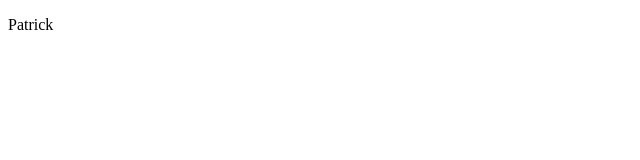
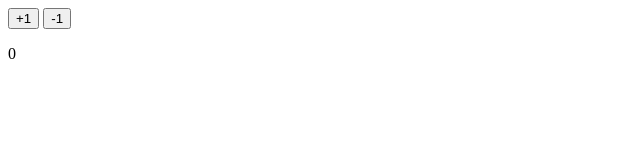
Before and after one commit to patrickthesailorman/Udemy, a website: page Mean/angular-practice/angex.html in a window 1280 px wide. Shown: the whole page, without its empty margins (0-640 px from the left). Drawn offline with nearby package versions, Linux system fonts and the light colour scheme.

Commit message:
ng-click

```diff
--- a/Mean/angular-practice/angex.html
+++ b/Mean/angular-practice/angex.html
@@ -8,8 +8,10 @@
     <title>Angular</title>
 </head>
 <body>
-<div ng-init="name = 'Patrick'">
-    <p ng-bind="name"></p>
+<div ng-init="number = 0">
+    <button ng-click="number = number + 1">+1</button>
+    <button ng-click="number = number - 1">-1</button>
+    <p> {{ number }} </p>
 </div>
 </body>
 </html>
```
